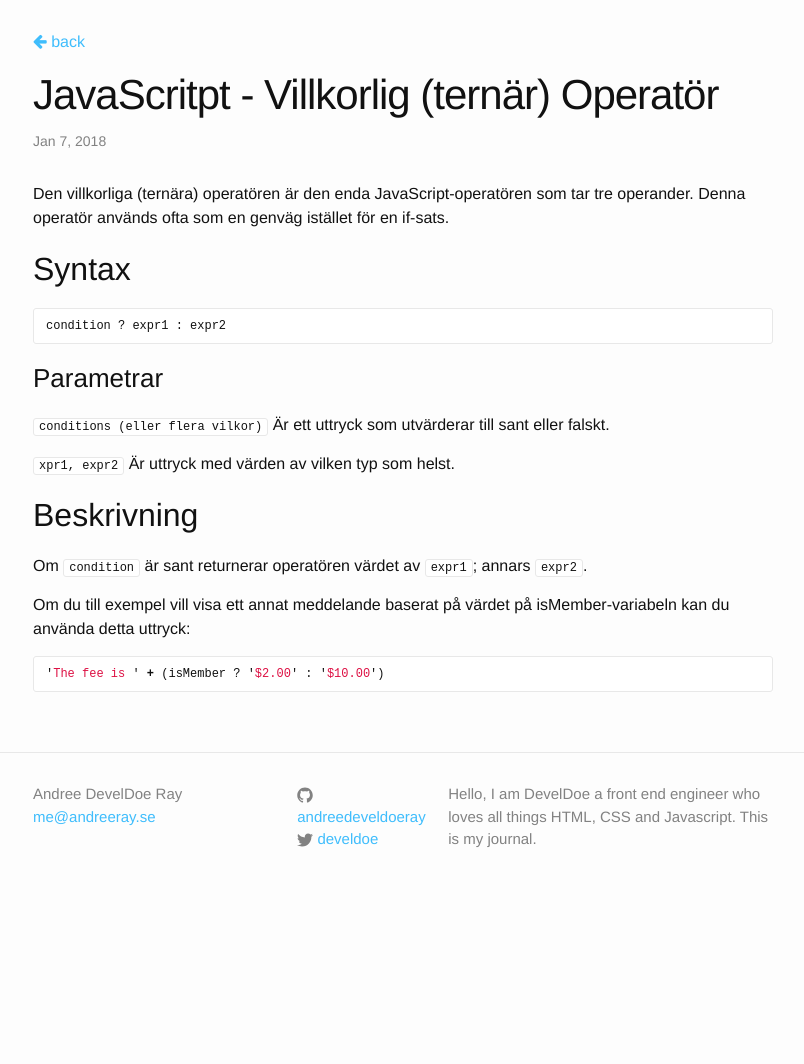
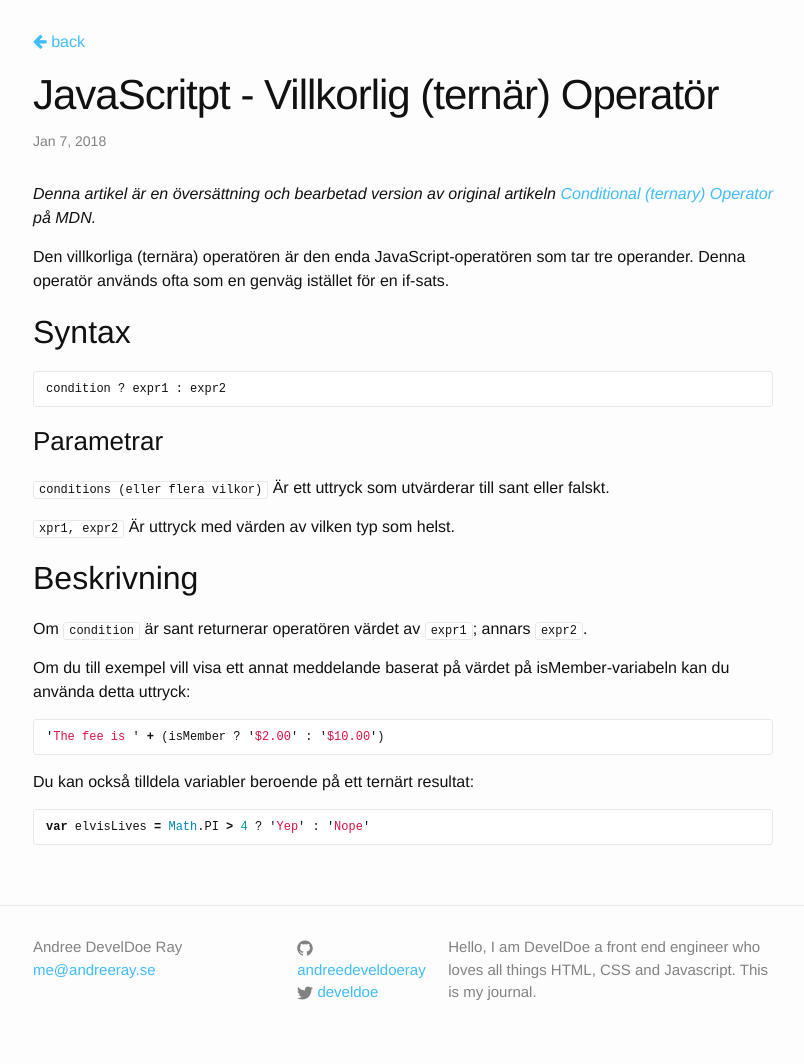
Before and after one commit to develdoe/develdoe.github.io, a Jekyll site: the page built from _posts/2018-01-07-javascritpt-villkorlig-tern-r-operat-r.md, in a window 1280 px wide. Shown: the whole page, without its empty margins (237-1041 px from the left). Built offline with Jekyll 4.4.1, drawn with Linux system fonts in a browser that asks for light colours; before the commit the page ends 911 px from its top, so only the background shows below that.

Commit message:
Create 2018-01-07-javascritpt-villkorlig-tern-r-operat-r.md

````diff
--- a/_posts/2018-01-07-javascritpt-villkorlig-tern-r-operat-r.md
+++ b/_posts/2018-01-07-javascritpt-villkorlig-tern-r-operat-r.md
@@ -3,6 +3,8 @@ date: '2018-01-07 19:17 +0100'
 published: true
 title: JavaScritpt - Villkorlig (ternär) Operatör
 ---
+*Denna artikel är en översättning och bearbetad version av original artikeln [Conditional (ternary) Operator](https://developer.mozilla.org/en-US/docs/Web/JavaScript/Reference/Operators/Conditional_Operator) på MDN.*
+
 Den villkorliga (ternära) operatören är den enda JavaScript-operatören som tar tre operander. Denna operatör används ofta som en genväg istället för en if-sats.
 
 ## Syntax
@@ -26,3 +28,9 @@ Om du till exempel vill visa ett annat meddelande baserat på värdet på isMemb
 ```js
 'The fee is ' + (isMember ? '$2.00' : '$10.00')
 ```
+
+Du kan också tilldela variabler beroende på ett ternärt resultat:
+
+```js
+var elvisLives = Math.PI > 4 ? 'Yep' : 'Nope'
+```
````
